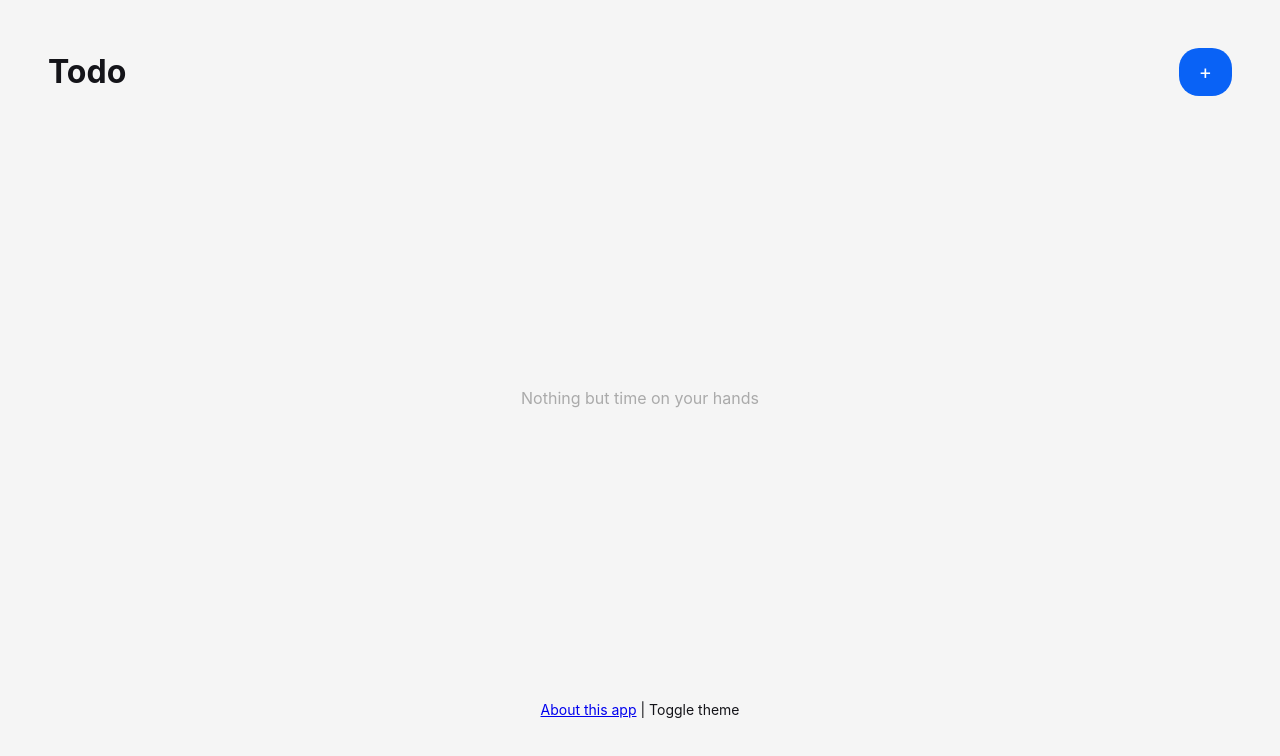
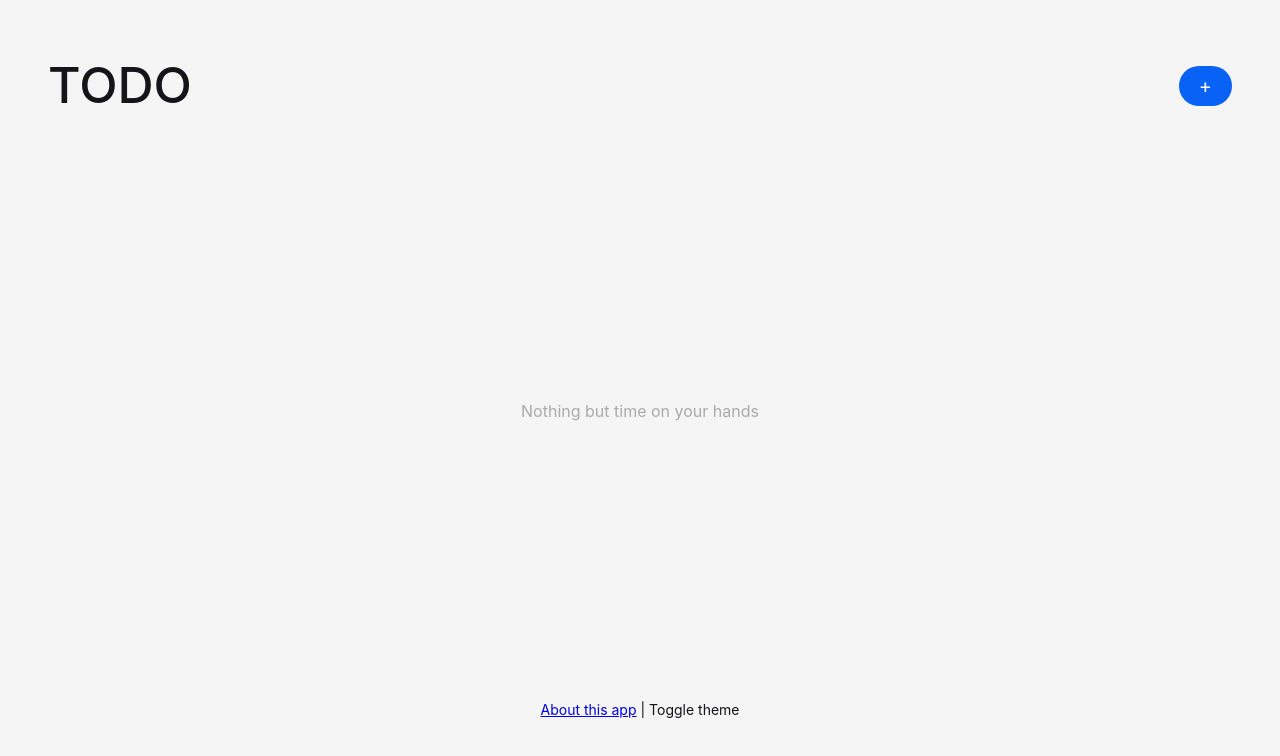
Before and after one commit to filbot/react-dev-demo, a React (Create React App) app: page / in a window 1280 px wide. Shown: the top 756 px of the page. Built offline with nearby package versions, Linux system fonts and the light colour scheme; no server answers.

Commit message:
Adjust header styles

```diff
--- a/src/App.css
+++ b/src/App.css
@@ -59,12 +59,18 @@ select {
 
 .header {
   display: flex;
+  align-items: center;
   justify-content: space-between;
   margin-bottom: 2rem;
 }
 
 .header.dark {
   color: #fff;
+}
+
+.title {
+  font-size: 50px;
+  font-weight: 500;
 }
 
 .App {
--- a/src/components/Header.js
+++ b/src/components/Header.js
@@ -8,7 +8,7 @@ const Header = ({onAdd}) => {
 
     return (
         <header className={darkTheme ? "header dark" : "header"}>
-            <h1>Todo</h1>
+            <div className="title">TODO</div>
             {location.pathname === '/' && <Button onClick={onAdd} />}
         </header>
     )
```
